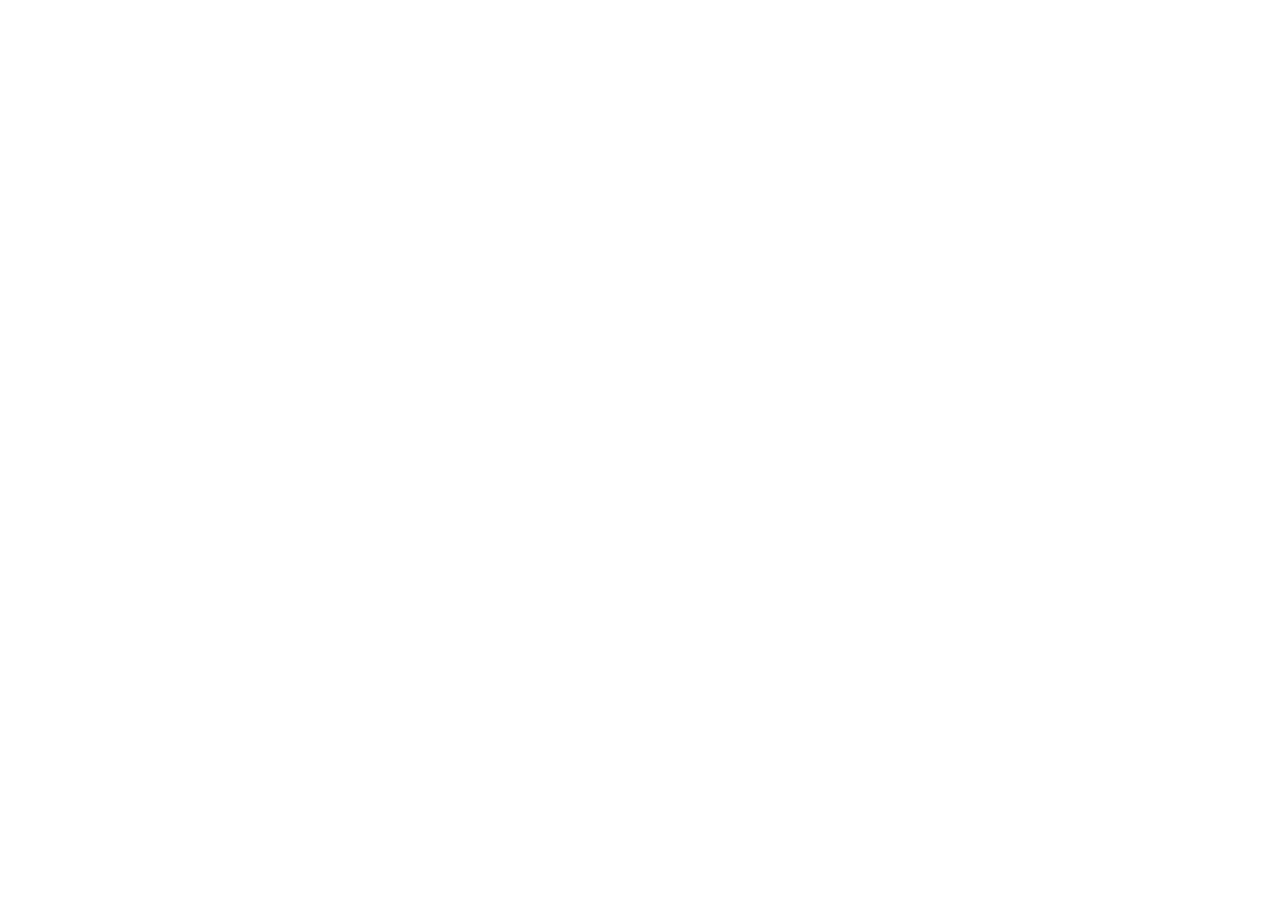
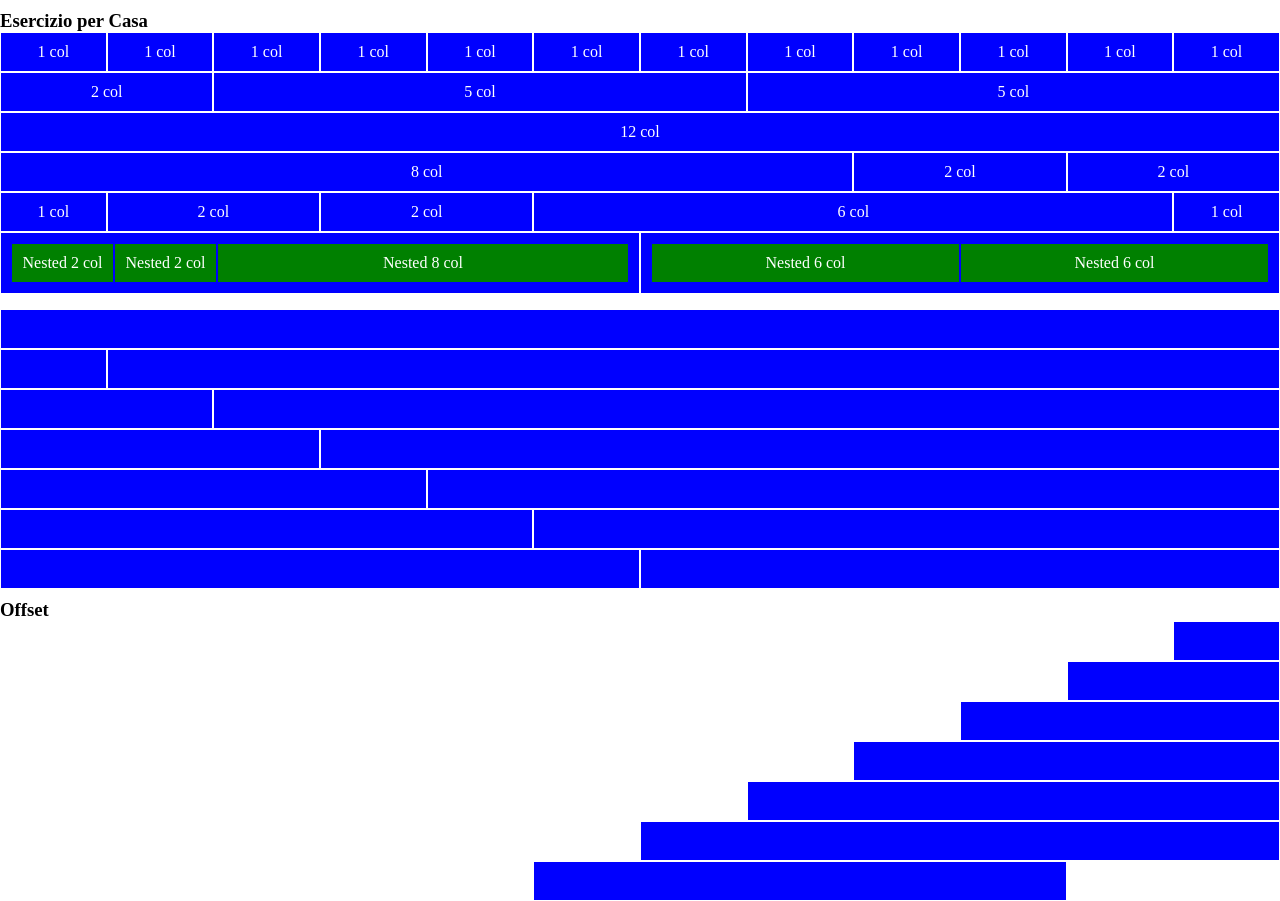
Before and after one commit to IonCatana/html-css-12bool, a plain HTML site: page index.html in a window 1280 px wide. Before the commit the page ends 800 px from the top, so only its background shows below. Drawn offline with Linux system fonts and the light colour scheme.

Commit message:
Container esercizio per casa fatto!

```diff
--- a/framework.css
+++ b/framework.css
@@ -0,0 +1,122 @@
+/* Esercizio per Casa */
+
+.col-1 {
+  flex-basis: calc((100% / 12) * 1);
+  max-width: calc((100% / 12) * 1);
+}
+.col-2 {
+  flex-basis: calc((100% / 12) * 2);
+  max-width: calc((100% / 12) * 2);
+}
+.col-3 {
+  flex-basis: calc((100% / 12) * 3);
+  max-width: calc((100% / 12) * 3);
+}
+.col-4 {
+  flex-basis: calc((100% / 12) * 4);
+  max-width: calc((100% / 12) * 4);
+}
+.col-5 {
+  flex-basis: calc((100% / 12) * 5);
+  max-width: calc((100% / 12) * 5);
+}
+.col-6 {
+  flex-basis: calc((100% / 12) * 6);
+  max-width: calc((100% / 12) * 6);
+}
+.col-7 {
+  flex-basis: calc((100% / 12) * 7);
+  max-width: calc((100% / 12) * 7);
+}
+.col-8 {
+  flex-basis: calc((100% / 12) * 8);
+  max-width: calc((100% / 12) * 8);
+}
+.col-9 {
+  flex-basis: calc((100% / 12) * 9);
+  max-width: calc((100% / 12) * 9);
+}
+.col-10 {
+  flex-basis: calc((100% / 12) * 10);
+  max-width: calc((100% / 12) * 10);
+}
+.col-11 {
+  flex-basis: calc((100% / 12) * 11);
+  max-width: calc((100% / 12) * 11);
+}
+.col-12 {
+  flex-basis: calc((100% / 12) * 12);
+  max-width: calc((100% / 12) * 12);
+}
+.contain {
+  width: 100%;
+}
+
+.row {
+  display: flex;
+  flex-wrap: wrap;
+}
+.row-green {
+  display: flex;
+}
+.bg-green {
+  background-color: green !important;
+  border: 1px solid blue !important;
+}
+.height {
+  height: 40px;
+}
+.margin-top {
+  margin-top: 15px;
+}
+
+/* Offset */
+
+.col-1-offset {
+  margin-left: calc((100% / 12) * 1);
+  max-width: calc((100% / 12) * 1);
+}
+.col-2-offset {
+  margin-left: calc((100% / 12) * 2);
+  max-width: calc((100% / 12) * 2);
+}
+.col-3-offset {
+  margin-left: calc((100% / 12) * 3);
+  max-width: calc((100% / 12) * 3);
+}
+.col-4-offset {
+ margin-left: calc((100% / 12) * 4);
+  max-width: calc((100% / 12) * 4);
+}
+.col-5-offset {
+  margin-left: calc((100% / 12) * 5);
+  max-width: calc((100% / 12) * 5);
+}
+.col-6-offset {
+  margin-left: calc((100% / 12) * 6);
+  max-width: calc((100% / 12) * 6);
+}
+.col-7-offset {
+  margin-left: calc((100% / 12) * 7);
+  max-width: calc((100% / 12) * 7);
+}
+.col-8-offset {
+  margin-left: calc((100% / 12) * 8);
+  max-width: calc((100% / 12) * 8);
+}
+.col-9-offset {
+  margin-left: calc((100% / 12) * 9);
+  max-width: calc((100% / 12) * 9);
+}
+.col-10-offset {
+  margin-left: calc((100% / 12) * 10);
+  max-width: calc((100% / 12) * 10);
+}
+.col-11-offset {
+  margin-left: calc((100% / 12) * 11);
+  max-width: calc((100% / 12) * 11);
+}
+.col-12-offset {
+  margin-left: calc((100% / 12) * 12);
+  max-width: calc((100% / 12) * 12);
+}
--- a/index.html
+++ b/index.html
@@ -1,14 +1,110 @@
 <!DOCTYPE html>
 <html lang="en">
-<head>
-  <meta charset="UTF-8">
-  <meta http-equiv="X-UA-Compatible" content="IE=edge">
-  <meta name="viewport" content="width=device-width, initial-scale=1.0">
-  <link rel="stylesheet" href="style.css">
-  <link rel="stylesheet" href="framework.css">
-  <title>Document</title>
-</head>
-<body>
-
-</body>
+  <head>
+    <meta charset="UTF-8" />
+    <meta http-equiv="X-UA-Compatible" content="IE=edge" />
+    <meta name="viewport" content="width=device-width, initial-scale=1.0" />
+    <link rel="stylesheet" href="style.css" />
+    <link rel="stylesheet" href="framework.css" />
+    <title>BoolFlex</title>
+  </head>
+  <body>
+    <div class="contain debug">
+      <h3>Esercizio per Casa</h3>
+      <div class="row">
+        <div class="col-1">1 col</div>
+        <div class="col-1">1 col</div>
+        <div class="col-1">1 col</div>
+        <div class="col-1">1 col</div>
+        <div class="col-1">1 col</div>
+        <div class="col-1">1 col</div>
+        <div class="col-1">1 col</div>
+        <div class="col-1">1 col</div>
+        <div class="col-1">1 col</div>
+        <div class="col-1">1 col</div>
+        <div class="col-1">1 col</div>
+        <div class="col-1">1 col</div>
+      </div>
+      <div class="row">
+        <div class="col-2">2 col</div>
+        <div class="col-5">5 col</div>
+        <div class="col-5">5 col</div>
+      </div>
+      <div class="row">
+        <div class="col-12">12 col</div>
+      </div>
+      <div class="row">
+        <div class="col-8">8 col</div>
+        <div class="col-2">2 col</div>
+        <div class="col-2">2 col</div>
+      </div>
+      <div class="row">
+        <div class="col-1">1 col</div>
+        <div class="col-2">2 col</div>
+        <div class="col-2">2 col</div>
+        <div class="col-6">6 col</div>
+        <div class="col-1">1 col</div>
+      </div>
+      <div class="row">
+        <div class="col-6 row-green">
+          <div class="col-2 bg-green">Nested 2 col</div>
+          <div class="col-2 bg-green">Nested 2 col</div>
+          <div class="col-8 bg-green">Nested 8 col</div>
+        </div>
+        <div class="col-6 row-green">
+          <div class="col-6 bg-green">Nested 6 col</div>
+          <div class="col-6 bg-green">Nested 6 col</div>
+        </div>
+      </div>
+      <div class="row height margin-top">
+        <div class="col-12"></div>
+      </div>
+      <div class="row height">
+        <div class="col-1"></div>
+        <div class="col-11"></div>
+      </div>
+      <div class="row height">
+        <div class="col-2"></div>
+        <div class="col-10"></div>
+      </div>
+      <div class="row height">
+        <div class="col-3"></div>
+        <div class="col-9"></div>
+      </div>
+      <div class="row height">
+        <div class="col-4"></div>
+        <div class="col-8"></div>
+      </div>
+      <div class="row height">
+        <div class="col-5"></div>
+        <div class="col-7"></div>
+      </div>
+      <div class="row height">
+        <div class="col-6"></div>
+        <div class="col-6"></div>
+      </div>
+      <h3>Offset</h3>
+      <div class="row height">
+        <div class="col-1 col-11-offset"></div>
+      </div>
+      <div class="row height">
+        <div class="col-2 col-10-offset"></div>
+      </div>
+      <div class="row height">
+        <div class="col-3 col-9-offset"></div>
+      </div>
+      <div class="row height">
+        <div class="col-4 col-8-offset"></div>
+      </div>
+      <div class="row height">
+        <div class="col-5 col-7-offset"></div>
+      </div>
+      <div class="row height">
+        <div class="col-6 col-6-offset"></div>
+      </div>
+      <div class="row height">
+        <div class="col-7 col-5-offset"></div>
+      </div>
+    </div>
+  </body>
 </html>
--- a/style.css
+++ b/style.css
@@ -0,0 +1,20 @@
+/* Regole di reset */
+* {
+  margin: 0;
+  padding: 0;
+  box-sizing: border-box;
+  color: white;
+}
+
+h3 {
+  padding-top: 10px;
+  color: black;
+}
+/* Debug */
+.debug [class*="col"]{
+  background-color: blue;
+  padding: 10px 10px;
+  border: 1px solid white;
+  text-align: center;
+  color: white;
+}
```
